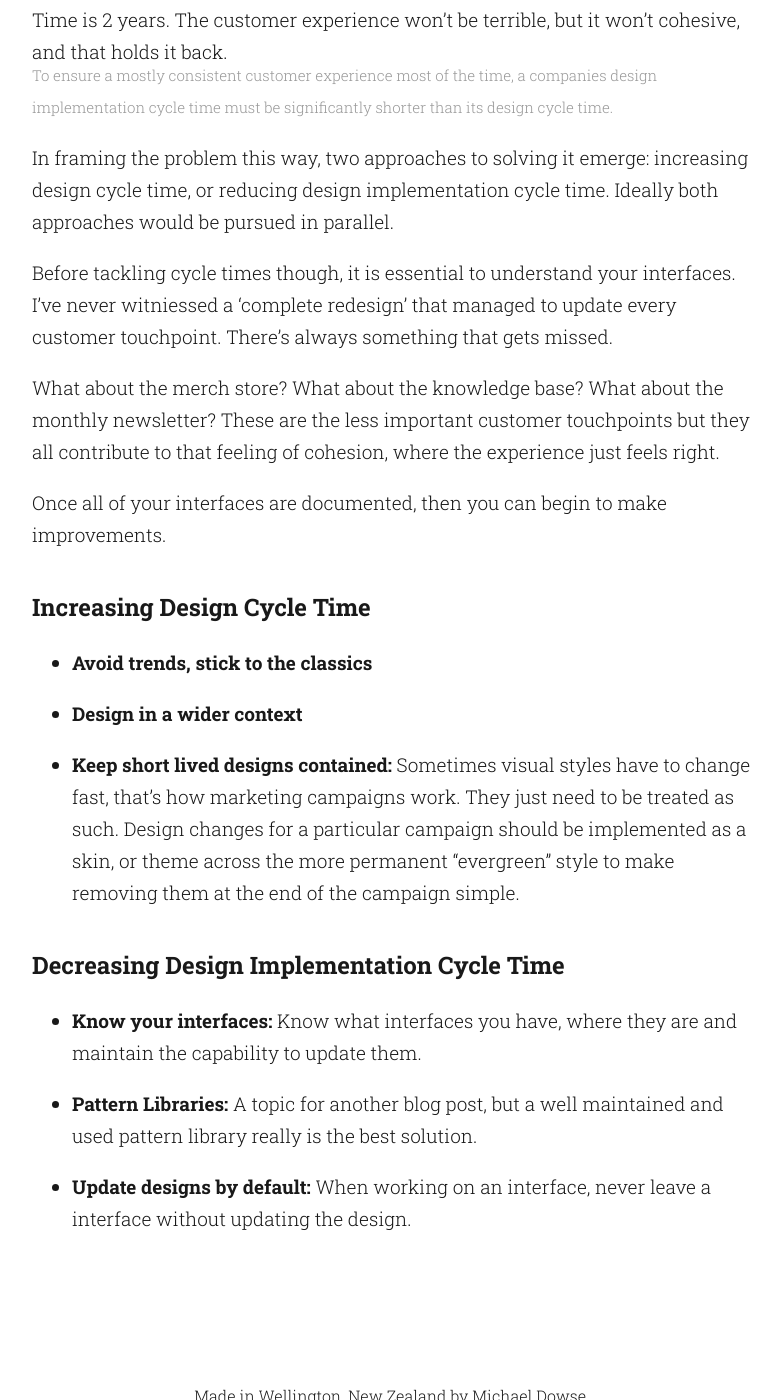
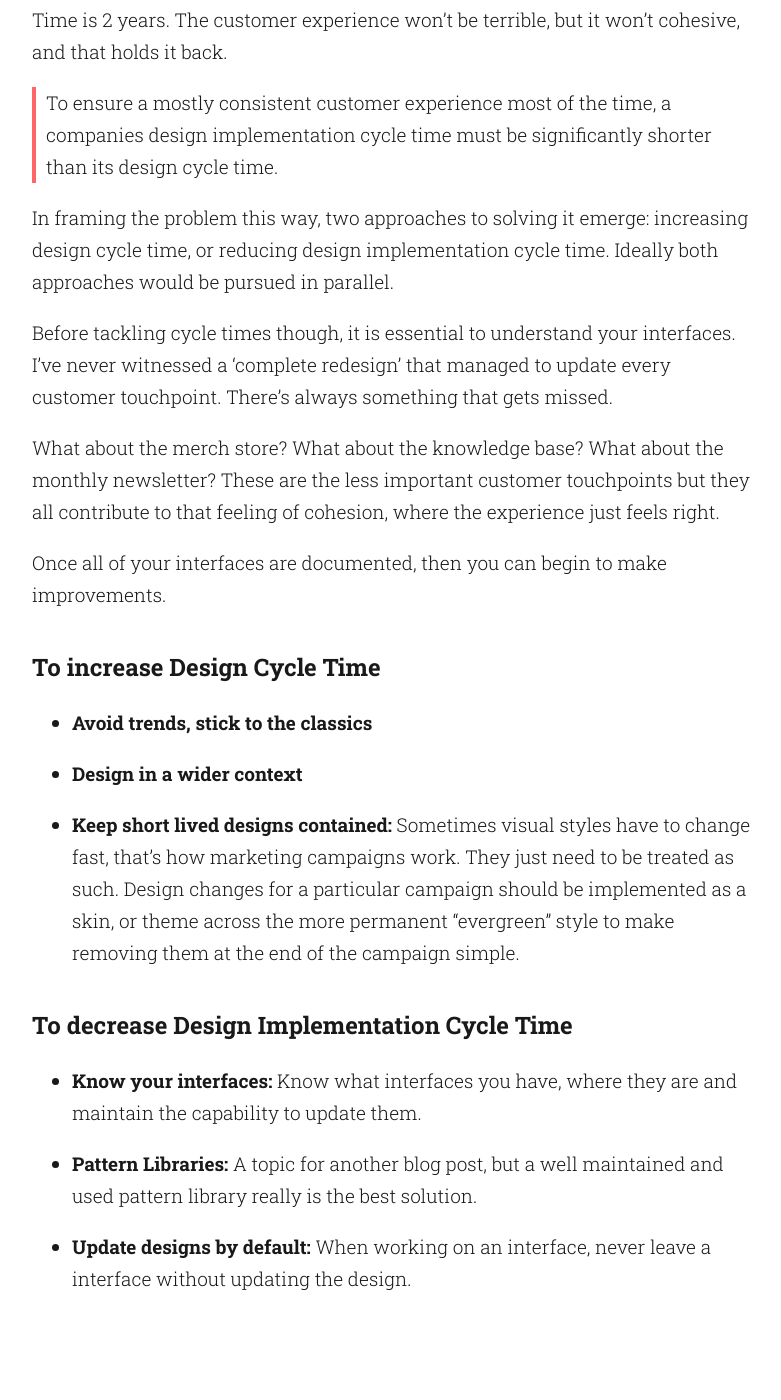
Before and after one commit to MichaelDowse/michaeldowse.github.io, a Jekyll site: the page built from _posts/2017-02-27-design-cycles.markdown, in a window 1280 px wide and 1400 px high, scrolled down 2275 px. Shown: the whole window, without its empty margins (248-1029 px from the left). Built offline with Jekyll 4.4.1, drawn with Linux system fonts in a browser that asks for light colours.

Commit message:
More formatting tweaks for Design cycles

```diff
--- a/_posts/2017-02-27-design-cycles.markdown
+++ b/_posts/2017-02-27-design-cycles.markdown
@@ -25,7 +25,7 @@ The inconsistency bothers you, it's a bad experience for your customers and it d
 
 ********************************************
 
-You are not alone.
+**You are not alone.**
 
 Visit your banks website, it probably looks pretty nice, that's because it's trying to convert you. Now log into online banking, probably not so nice. Now try logging in to your banks online business banking portal, the ones I have seen are all about a decade behind the design of the banks home page.
 
@@ -39,17 +39,19 @@ There are multiple reasons for this, one I've been thinking about lately is abou
 
 If your Design Cycle Time is 6 months, and your Design Implementation Cycle Time is 2 years. The customer experience won't be terrible, but it won't cohesive, and that holds it back.
 
-> To ensure a mostly consistent customer experience most of the time, a companies design implementation cycle time must be significantly shorter than its design cycle time.
+<div class="blockquote">
+  To ensure a mostly consistent customer experience most of the time, a companies design implementation cycle time must be significantly shorter than its design cycle time.
+</div>
 
 In framing the problem this way, two approaches to solving it emerge: increasing design cycle time, or reducing design implementation cycle time. Ideally both approaches would be pursued in parallel.
 
-Before tackling cycle times though, it is essential to understand your interfaces. I've never witniessed a 'complete redesign' that managed to update every customer touchpoint. There's always something that gets missed.
+Before tackling cycle times though, it is essential to understand your interfaces. I've never witnessed a 'complete redesign' that managed to update every customer touchpoint. There's always something that gets missed.
 
 What about the merch store? What about the knowledge base? What about the monthly newsletter? These are the less important customer touchpoints but they all contribute to that feeling of cohesion, where the experience just feels right.
 
 Once all of your interfaces are documented, then you can begin to make improvements.
 
-### Increasing Design Cycle Time
+### To increase Design Cycle Time
 
 - **Avoid trends, stick to the classics**
 
@@ -57,7 +59,7 @@ Once all of your interfaces are documented, then you can begin to make improveme
 
 - **Keep short lived designs contained:** Sometimes visual styles have to change fast, that's how marketing campaigns work. They just need to be treated as such. Design changes for a particular campaign should be implemented as a skin, or theme across the more permanent "evergreen" style to make removing them at the end of the campaign simple.
 
-### Decreasing Design Implementation Cycle Time
+### To decrease Design Implementation Cycle Time
 
 - **Know your interfaces:** Know what interfaces you have, where they are and maintain the capability to update them.
 
```
Also changed, not shown: 3 other files.
